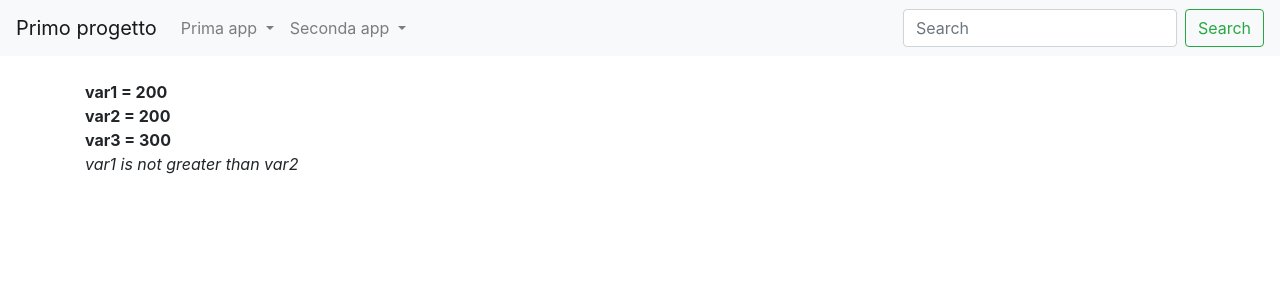
After one commit to gioi08/primo_progetto, a Django app: page /seconda_app/if-else-elif/ in a window 1280 px wide. The commit adds this page. Shown: the top 300 px of the page. Run offline with Django 5.2, Linux system fonts and the light colour scheme.

Commit message:
"Passo 12 : Utilizzo degli if-else-elif"

```diff
--- a/prima_app/urls.py
+++ b/prima_app/urls.py
@@ -1,5 +1,5 @@
 from django.urls import path
-from prima_app.views import homepage,welcome,lista,chi_siamo, variabili, indice
+from prima_app.views import homepage,welcome,lista,chi_siamo, variabili, index
 
 app_name="prima_app"
 urlpatterns=[
@@ -8,5 +8,5 @@ urlpatterns=[
     path('lista/',lista,name='lista'),
     path('chi_siamo/',chi_siamo, name='chi_siamo'),
     path('variabili/',variabili, name="variabili"),
-    path('indice/',indice, name="indice")
+    path('indice/',index, name="indice")
 ]
--- a/prima_app/views.py
+++ b/prima_app/views.py
@@ -13,7 +13,7 @@ def lista(request):
 def chi_siamo(request):
     return render(request,"prima_app/chi_siamo.html")
 
-def indice(request):
+def index(request):
     return render(request, "prima_app/index.html")
 
 def variabili(request):
--- a/primo_progetto/templates/base.html
+++ b/primo_progetto/templates/base.html
@@ -29,11 +29,11 @@
           Prima app
         </a>
         <div class="dropdown-menu" aria-labelledby="dropdownPrimaApp">
-          <a class="dropdown-item" href="#">index</a>
-          <a class="dropdown-item" href="#">homepage welcome</a>
-          <a class="dropdown-item" href="#">menu</a>
-          <a class="dropdown-item" href="#">chi siamo</a>
-          <a class="dropdown-item" href="#">variabili</a>
+          <a class="dropdown-item" href="{% url 'prima_app:indice' %}">index</a>
+          <a class="dropdown-item" href="{% url 'prima_app:welcome' %}">homepage welcome</a>
+          <a class="dropdown-item" href="{% url 'prima_app:lista' %}">menu</a>
+          <a class="dropdown-item" href="{% url 'prima_app:chi_siamo'%}">chi siamo</a>
+          <a class="dropdown-item" href="{% url 'prima_app:variabili' %}">variabili</a>
           <div class="dropdown-divider"></div>
 
         </div>
@@ -45,10 +45,9 @@
           Seconda app
         </a>
         <div class="dropdown-menu" aria-labelledby="dropdownSecondaApp">
-          <a class="dropdown-item" href="#">Action</a>
-          <a class="dropdown-item" href="#">Another action</a>
+          <a class="dropdown-item" href="{% url 'seconda_app:es_if' %}">es_if</a>
+          <a class="dropdown-item" href="{% url 'seconda_app:if_else_elif' %}">if_else_elif</a>
           <div class="dropdown-divider"></div>
-          <a class="dropdown-item" href="#">Something else here</a>
         </div>
       </li>
 
--- a/primo_progetto/urls.py
+++ b/primo_progetto/urls.py
@@ -17,7 +17,7 @@ Including another URLconf
 from django.contrib import admin
 from django.urls import path,include
 from primo_progetto.views import index
-from seconda_app.views import es_if
+
 
 urlpatterns = [
     path('admin/', admin.site.urls),
--- a/seconda_app/templates/es_if.html
+++ b/seconda_app/templates/seconda_app/es_if.html
@@ -21,13 +21,13 @@
 {% if var1 == var2 %}
 <p><i>var1 is equal to var2 </i></p>
 {% endif %}
-{ if var1 != var2 %}
+{% if var1 != var2 %}
 <p><i>var1 is not equal to var2 </i></p>
 {% endif %}
 {% if var1 < var2 and var1 < var3 %}
 <p><i>var1 is less than var2 and var1 is less than var3 </i></p>
 {% endif %}
-{ if var1 < var2 or var3 < var2 %}
+{% if var1 < var2 or var3 < var2 %}
 <p><i>var1 is less than var2 or var3 is less than var2 </i></p>
 {% endif %}
 {% if not var1 > var2 %}
--- /dev/null
+++ b/seconda_app/templates/seconda_app/if_else_elif.html
@@ -0,0 +1,20 @@
+{% extends 'base.html'%}
+{%block title%}
+{{block.super}} | ELIF
+{%endblock title%}
+{%block content%}
+<b>var1 = {{ var1 }}</b> <br/>
+<b>var2 = {{ var2 }}</b> <br/>
+<b>var3 = {{ var3 }}</b> <br/>
+{% if not var1 > var2 %}
+    <p><i>var1 is not greater than var2 </i></p>
+{% else %}
+    <p><i>var1 is greater than var2 </i></p>
+{% endif %}
+
+{% if var1 > var2 %}
+    <p><i>var1 is greater than var2 </i></p>
+{% elif var1 < var2 %}
+    <p><i>var1 is less than var2 </i></p>
+{% endif %}
+{%endblock content%}
--- a/seconda_app/urls.py
+++ b/seconda_app/urls.py
@@ -1,7 +1,9 @@
 from django.urls import path
 from seconda_app.views import es_if
+from seconda_app.views import if_else_elif
 
 app_name="seconda_app"
 urlpatterns=[
-    path('es_if',es_if, name='es_if')
+    path('es_if/',es_if, name='es_if'),
+    path("if-else-elif/",if_else_elif,name='if_else_elif')
 ]
--- a/seconda_app/views.py
+++ b/seconda_app/views.py
@@ -8,4 +8,10 @@ def es_if(request):
     'var2' : 200,
     'var3' : 300 }
 #Calling the render() method to render the request from es_if.html page by using the dictionary, dic
-    return render(request ,"es if.html", dic)
+    return render(request ,"es_if.html", dic)
+
+def if_else_elif(request):
+    dic = { 'var1' : 200,
+        'var2' : 200,
+        'var3' : 300 }
+    return render (request, "if_else_elif.html", dic)
```
